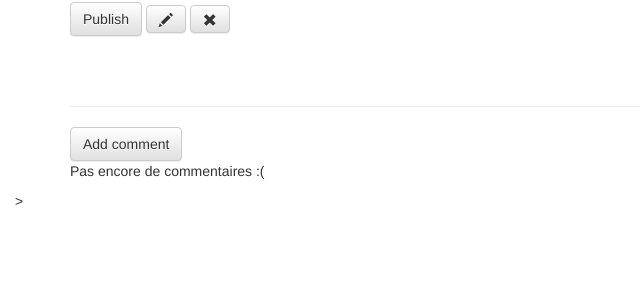
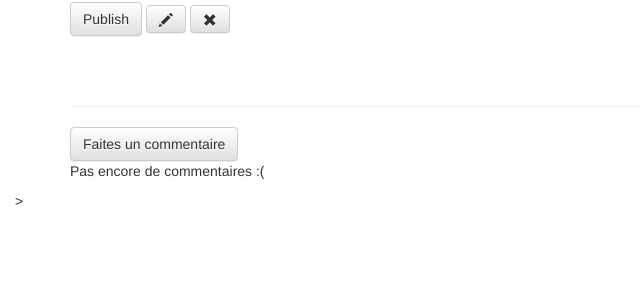
Before and after one commit to roland-thiers/my-first-blog, a Django app: template monblog/blog/templates/blog/post_detail.html in a window 1280 px wide. Shown: the part 111-411 px from the top of the page, without its empty margins (0-640 px from the left). Run offline with Django 3.2, Linux system fonts and the light colour scheme; the template is opened without the code that fills it, so the values that code supplies are empty; some libraries are stand-ins or nearby versions.

Commit message:
encore quelques modifs

```diff
--- a/monblog/blog/templates/blog/add_comment_to_post.html
+++ b/monblog/blog/templates/blog/add_comment_to_post.html
@@ -4,6 +4,6 @@
 <h1>Nouveau commentaire</h1>
     <form method="POST" class="post-form">{% csrf_token %}
         {{ form.as_p }}
-        <button type="submit" class="save btn btn-default">Send</button>
+        <button type="submit" class="save btn btn-default">Envoyez</button>
     </form>
 {% endblock %}
--- a/monblog/blog/templates/blog/post_detail.html
+++ b/monblog/blog/templates/blog/post_detail.html
@@ -18,7 +18,7 @@
         <p>{{ post.text|linebreaksbr }}</p>
     </div>
     <hr>
-    <a class="btn btn-default" href="{% url 'add_comment_to_post' pk=post.pk %}">Add comment</a>
+    <a class="btn btn-default" href="{% url 'add_comment_to_post' pk=post.pk %}">Faites un commentaire</a>
 
 {% for comment in post.comments.all %}
     {% if user.is_authenticated or comment.approved_comment %}
--- a/monblog/blog/templates/blog/post_list.html
+++ b/monblog/blog/templates/blog/post_list.html
@@ -11,7 +11,7 @@
 <h2><a href="{% url 'post_detail' pk=post.pk %}">{{ post.title }}</a></h2>
 
 <!--                    <p>{{ post.text|linebreaksbr }}</p> -->
-<a href="{% url 'post_detail' pk=post.pk %}">commentaires: {{ post.approved_comments.count }}</a>
+
                 </div>
             {% endfor %}
 {% endblock content %}
```
